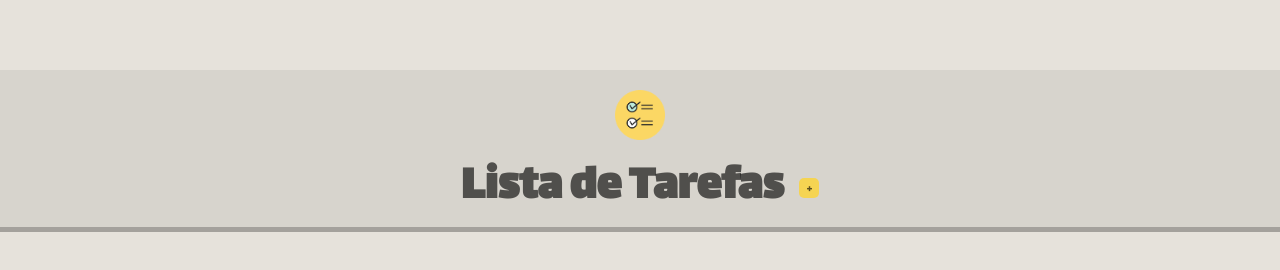
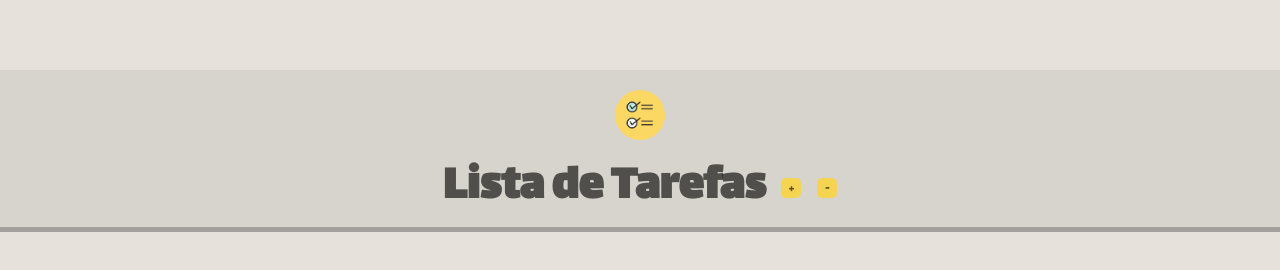
Before and after one commit to luandrsn/curso_ebac_frontend, a plain HTML site: page exer_jqry/index.html in a window 1280 px wide. Drawn offline with nearby package versions, Linux system fonts and the light colour scheme.

Commit message:
criação botão ocultar form

```diff
--- a/exer_jqry/index.html
+++ b/exer_jqry/index.html
@@ -16,6 +16,7 @@
       <div class="title-button">
         <h1>Lista de Tarefas</h1>
         <button type="button">+</button>
+        <button id="ocultar form" type="reset">-</button>
       </div>
     </header>
     <form>
```
